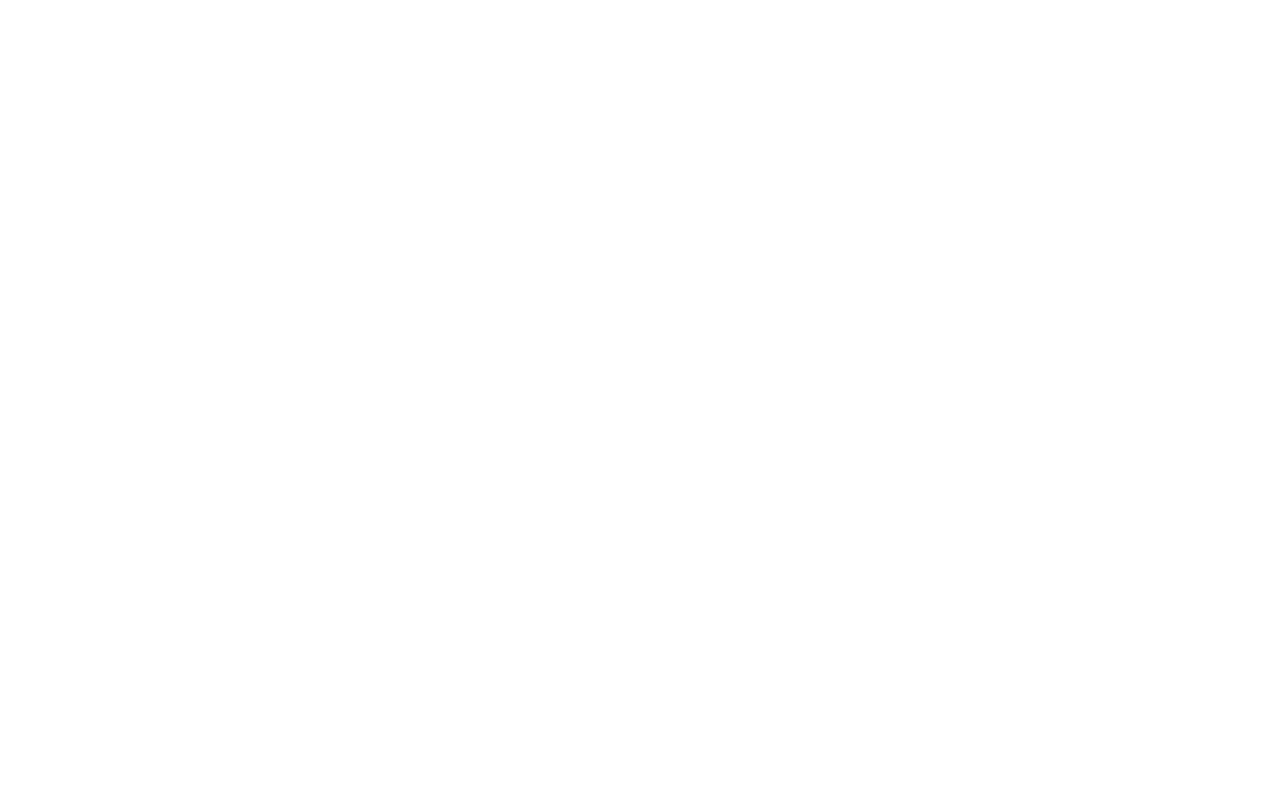
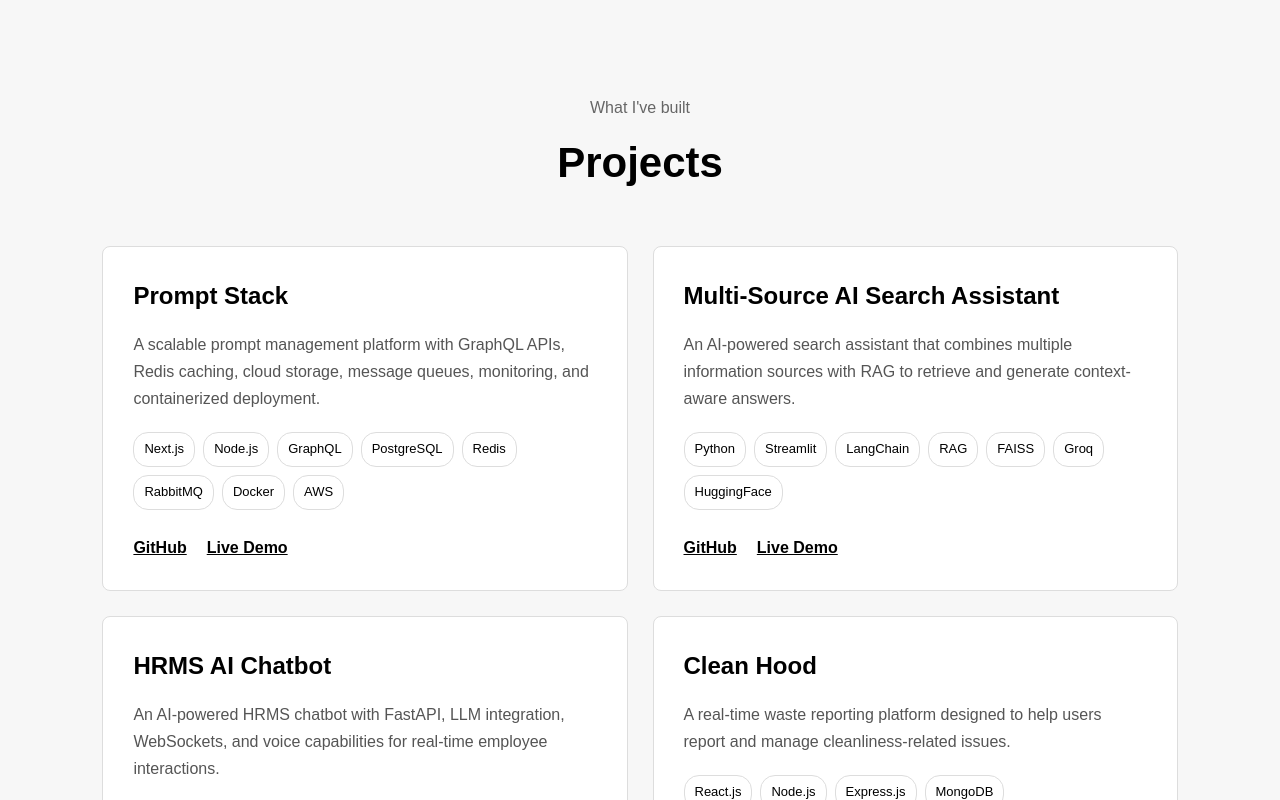
Before and after one commit to Kartikey1884/kartikey-porfolio, a React (Vite) app: page / in a window 1280 px wide. Shown: the part 3660-4460 px from the top of the page. Before the commit the page ends 3655 px from the top, so only its background shows below. Built offline with nearby package versions, Linux system fonts and the light colour scheme.

Commit message:
feat: added projects section

```diff
--- a/src/App.jsx
+++ b/src/App.jsx
@@ -3,6 +3,7 @@
 import About from "./components/sections/About/about";
 import Skills from "./components/sections/Skills/Skills";
 import Experience from "./components/sections/Experience/Experience";
+import Projects from "./components/sections/Projects/Projects";
 
 function App() {
   return (
@@ -13,6 +14,7 @@
         <About />
         <Skills />
         <Experience />
+        <Projects />
       </main>
     </>
   );
--- /dev/null
+++ b/src/components/sections/Projects/ProjectCard.jsx
@@ -0,0 +1,56 @@
+function ProjectCard({
+  title,
+  description,
+  technologies,
+  github,
+  demo,
+}) {
+  return (
+    <article className="project-card">
+
+      <div className="project-card__content">
+
+        <h3 className="project-card__title">
+          {title}
+        </h3>
+
+        <p className="project-card__description">
+          {description}
+        </p>
+
+        <div className="project-card__technologies">
+          {technologies.map((technology) => (
+            <span
+              key={technology}
+              className="project-card__technology"
+            >
+              {technology}
+            </span>
+          ))}
+        </div>
+
+        <div className="project-card__links">
+          <a
+            href={github}
+            target="_blank"
+            rel="noopener noreferrer"
+          >
+            GitHub
+          </a>
+
+          <a
+            href={demo}
+            target="_blank"
+            rel="noopener noreferrer"
+          >
+            Live Demo
+          </a>
+        </div>
+
+      </div>
+
+    </article>
+  );
+}
+
+export default ProjectCard;
--- /dev/null
+++ b/src/components/sections/Projects/Projects.css
@@ -0,0 +1,93 @@
+.projects {
+  padding: 100px 8%;
+  background: #f7f7f7;
+}
+
+.projects__container {
+  max-width: 1100px;
+  margin: 0 auto;
+}
+
+.projects__subtitle {
+  text-align: center;
+  color: #666;
+  margin-bottom: 8px;
+}
+
+.projects__title {
+  text-align: center;
+  font-size: 42px;
+  margin-bottom: 50px;
+}
+
+.projects__grid {
+  display: grid;
+  grid-template-columns: repeat(2, 1fr);
+  gap: 25px;
+}
+
+.project-card {
+  background: white;
+  border: 1px solid #ddd;
+  border-radius: 8px;
+
+  padding: 30px;
+
+  transition: transform 0.2s ease;
+}
+
+.project-card:hover {
+  transform: translateY(-5px);
+}
+
+.project-card__title {
+  font-size: 24px;
+  margin-bottom: 15px;
+}
+
+.project-card__description {
+  color: #555;
+  line-height: 1.7;
+  margin-bottom: 20px;
+}
+
+.project-card__technologies {
+  display: flex;
+  flex-wrap: wrap;
+  gap: 8px;
+  margin-bottom: 25px;
+}
+
+.project-card__technology {
+  padding: 6px 10px;
+
+  border: 1px solid #ddd;
+  border-radius: 15px;
+
+  font-size: 13px;
+}
+
+.project-card__links {
+  display: flex;
+  gap: 20px;
+}
+
+.project-card__links a {
+  text-decoration: underline;
+  font-weight: 600;
+}
+
+
+@media (max-width: 768px) {
+  .projects {
+    padding: 80px 6%;
+  }
+
+  .projects__title {
+    font-size: 34px;
+  }
+
+  .projects__grid {
+    grid-template-columns: 1fr;
+  }
+}
--- /dev/null
+++ b/src/components/sections/Projects/Projects.jsx
@@ -0,0 +1,32 @@
+import "./Projects.css";
+import projects from "../../../data/projects";
+import ProjectCard from "./ProjectCard";
+
+function Projects() {
+  return (
+    <section id="projects" className="projects">
+      <div className="projects__container">
+
+        <p className="projects__subtitle">
+          What I've built
+        </p>
+
+        <h2 className="projects__title">
+          Projects
+        </h2>
+
+        <div className="projects__grid">
+          {projects.map((project) => (
+            <ProjectCard
+              key={project.title}
+              {...project}
+            />
+          ))}
+        </div>
+
+      </div>
+    </section>
+  );
+}
+
+export default Projects;
--- /dev/null
+++ b/src/data/projects.js
@@ -0,0 +1,72 @@
+const projects = [
+  {
+    title: "Prompt Stack",
+    description:
+      "A scalable prompt management platform with GraphQL APIs, Redis caching, cloud storage, message queues, monitoring, and containerized deployment.",
+    technologies: [
+      "Next.js",
+      "Node.js",
+      "GraphQL",
+      "PostgreSQL",
+      "Redis",
+      "RabbitMQ",
+      "Docker",
+      "AWS",
+    ],
+    github: "#",
+    demo: "#",
+    featured: true,
+  },
+
+  {
+    title: "Multi-Source AI Search Assistant",
+    description:
+      "An AI-powered search assistant that combines multiple information sources with RAG to retrieve and generate context-aware answers.",
+    technologies: [
+      "Python",
+      "Streamlit",
+      "LangChain",
+      "RAG",
+      "FAISS",
+      "Groq",
+      "HuggingFace",
+    ],
+    github: "#",
+    demo: "#",
+    featured: true,
+  },
+
+  {
+    title: "HRMS AI Chatbot",
+    description:
+      "An AI-powered HRMS chatbot with FastAPI, LLM integration, WebSockets, and voice capabilities for real-time employee interactions.",
+    technologies: [
+      "Python",
+      "FastAPI",
+      "LLMs",
+      "WebSockets",
+      "STT",
+      "TTS",
+    ],
+    github: "#",
+    demo: "#",
+    featured: true,
+  },
+
+  {
+    title: "Clean Hood",
+    description:
+      "A real-time waste reporting platform designed to help users report and manage cleanliness-related issues.",
+    technologies: [
+      "React.js",
+      "Node.js",
+      "Express.js",
+      "MongoDB",
+    ],
+    github: "#",
+    demo: "#",
+    featured: false,
+  },
+];
+
+export default projects;
```
